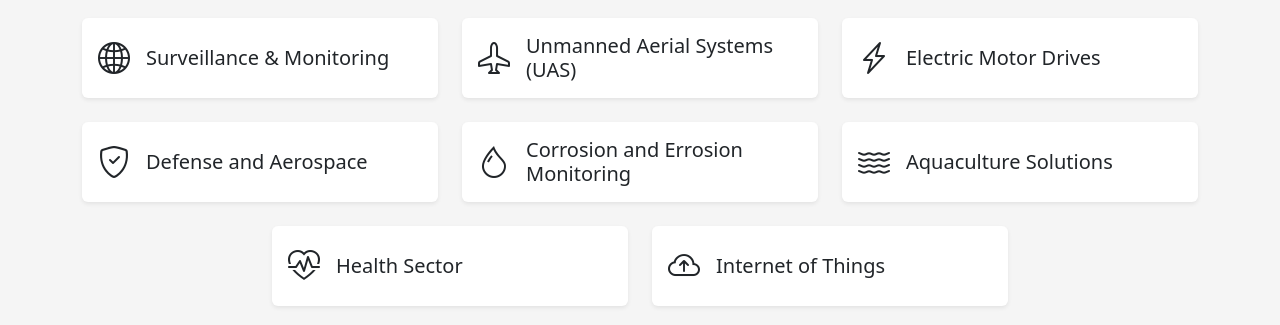
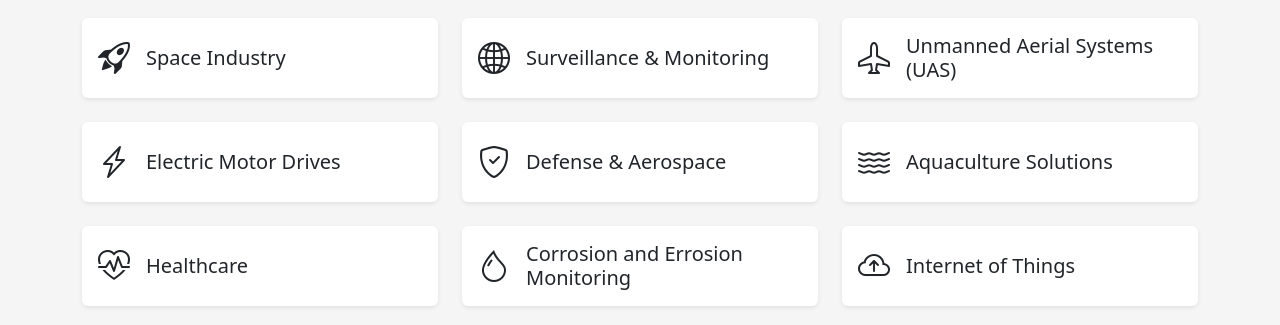
Before and after one commit to engemil/engemil.github.io, a plain HTML site: page index.html in a window 1280 px wide. Shown: the part 627-952 px from the top of the page. Drawn offline with nearby package versions, Linux system fonts and the light colour scheme.

Commit message:
Update 25.06.2025

```diff
--- a/index.html
+++ b/index.html
@@ -34,6 +34,14 @@
                 <div class="col-lg-4 col-12 mb-4">
                     <div class="card h-100 shadow-sm">
                         <div class="card-body d-flex align-items-center">
+                            <i class="bi bi-rocket-takeoff icon-large me-3"></i>
+                            <h3 class="card-title h5 mb-0">Space Industry</h3>
+                        </div>
+                    </div>
+                </div>
+                <div class="col-lg-4 col-12 mb-4">
+                    <div class="card h-100 shadow-sm">
+                        <div class="card-body d-flex align-items-center">
                             <i class="bi bi-globe2 icon-large me-3"></i>
                             <h3 class="card-title h5 mb-0">Surveillance & Monitoring</h3>
                         </div>
@@ -59,15 +67,7 @@
                     <div class="card h-100 shadow-sm">
                         <div class="card-body d-flex align-items-center">
                             <i class="bi bi-shield-check icon-large me-3"></i>
-                            <h3 class="card-title h5 mb-0">Defense and Aerospace</h3>
-                        </div>
-                    </div>
-                </div>
-                <div class="col-lg-4 col-12 mb-4">
-                    <div class="card h-100 shadow-sm">
-                        <div class="card-body d-flex align-items-center">
-                            <i class="bi bi-droplet icon-large me-3"></i>
-                            <h3 class="card-title h5 mb-0">Corrosion and Errosion Monitoring</h3>
+                            <h3 class="card-title h5 mb-0">Defense & Aerospace</h3>
                         </div>
                     </div>
                 </div>
@@ -83,7 +83,15 @@
                     <div class="card h-100 shadow-sm">
                         <div class="card-body d-flex align-items-center">
                             <i class="bi bi-heart-pulse icon-large me-3"></i>
-                            <h3 class="card-title h5 mb-0">Health Sector</h3>
+                            <h3 class="card-title h5 mb-0">Healthcare</h3>
+                        </div>
+                    </div>
+                </div>
+                <div class="col-lg-4 col-12 mb-4">
+                    <div class="card h-100 shadow-sm">
+                        <div class="card-body d-flex align-items-center">
+                            <i class="bi bi-droplet icon-large me-3"></i>
+                            <h3 class="card-title h5 mb-0">Corrosion and Errosion Monitoring</h3>
                         </div>
                     </div>
                 </div>
```
